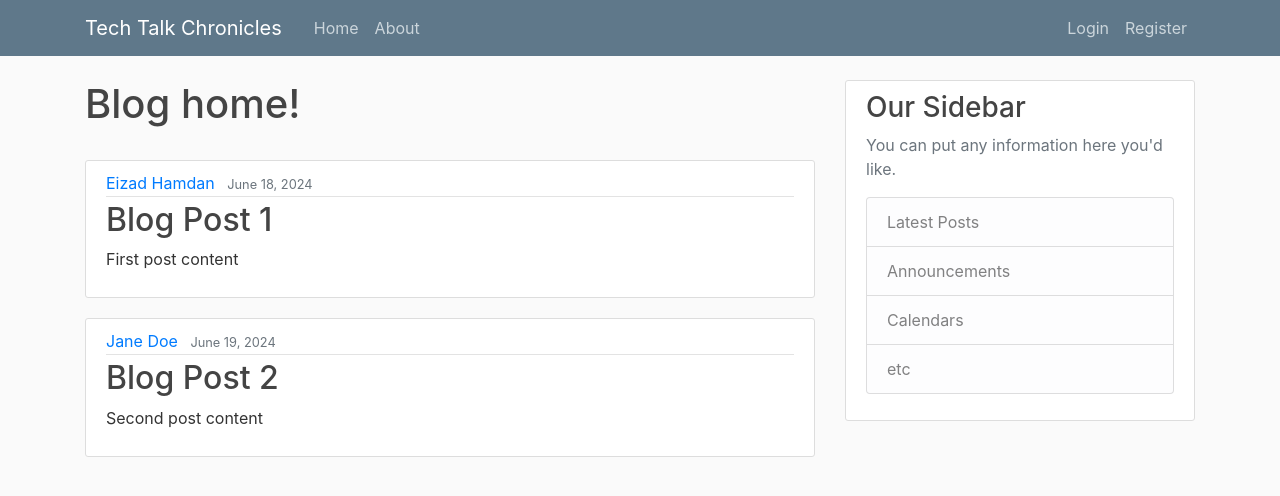
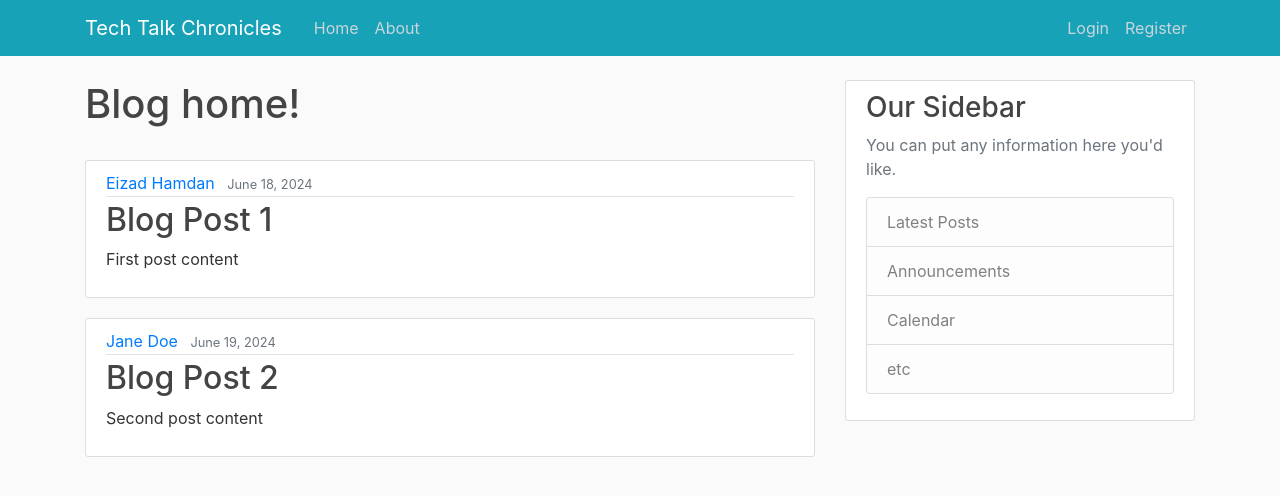
Before and after one commit to eizadhamdan/Blog_Website, a Django app: page / in a window 1280 px wide. Shown: the top 496 px of the page. Run offline with Django 5.2, Linux system fonts and the light colour scheme.

Commit message:
small changes

```diff
--- a/django_project/blog/templates/blog/base.html
+++ b/django_project/blog/templates/blog/base.html
@@ -13,16 +13,15 @@
 
     <link rel="stylesheet" type="text/css" href="{% static 'blog/main.css' %}">
 
-    <meta charset="UTF-8">
     {% if title %}
-        <title>Django Blog - {{ title }}</title>
+        <title>{{ title }}</title>
     {% else %}
-        <title>Django Blog</title>
+        <title>Tech Talk Chronicles</title>
     {% endif %}
 </head>
 <body>
     <header class="site-header">
-      <nav class="navbar navbar-expand-md navbar-dark bg-steel fixed-top">
+      <nav class="navbar navbar-expand-md navbar-dark bg-info fixed-top">
         <div class="container">
           <a class="navbar-brand mr-4" href="{% url 'blog-home' %}">Tech Talk Chronicles</a>
           <button class="navbar-toggler" type="button" data-toggle="collapse" data-target="#navbarToggle" aria-controls="navbarToggle" aria-expanded="false" aria-label="Toggle navigation">
@@ -54,7 +53,7 @@
               <ul class="list-group">
                 <li class="list-group-item list-group-item-light">Latest Posts</li>
                 <li class="list-group-item list-group-item-light">Announcements</li>
-                <li class="list-group-item list-group-item-light">Calendars</li>
+                <li class="list-group-item list-group-item-light">Calendar</li>
                 <li class="list-group-item list-group-item-light">etc</li>
               </ul>
             </p>
--- a/django_project/blog/views.py
+++ b/django_project/blog/views.py
@@ -1,5 +1,5 @@
 from django.shortcuts import render
-from django.http import HttpResponse
+
 
 # Create your views here.
 
```
